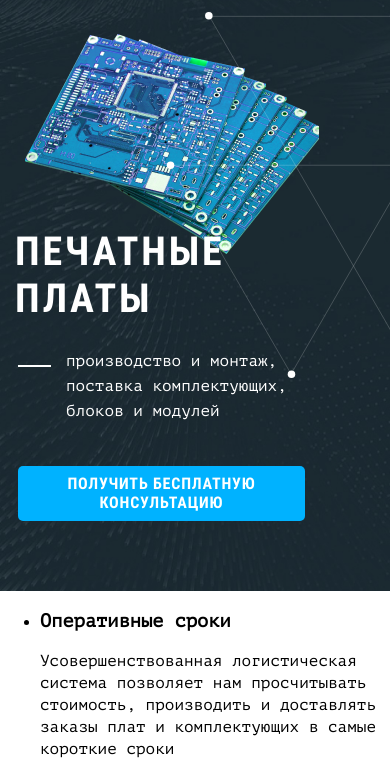
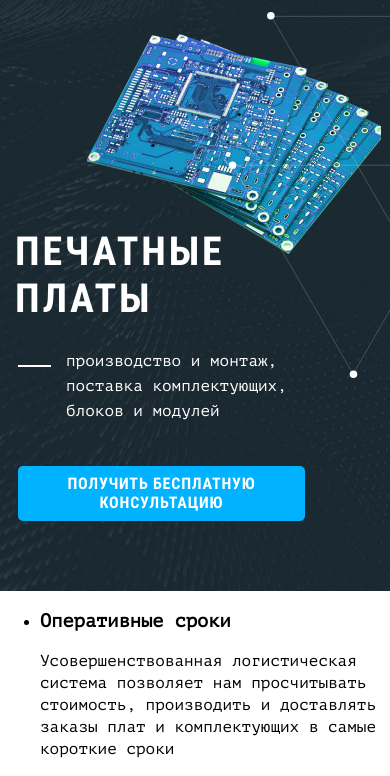
Before and after one commit to Aznaur/SmartDevice, a website: page source/index.html in a window 390 px wide. Shown: the part 58-834 px from the top of the page. Drawn offline with Linux system fonts and the light colour scheme.

Commit message:
Правки

```diff
--- a/source/sass/blocks/start-home.scss
+++ b/source/sass/blocks/start-home.scss
@@ -142,7 +142,7 @@
 
 @media(max-width: 767px) {
   .start-home {
-    width: 277px;
+    width: 87%;
     padding-left: 21px;
     padding-right: 0;
     margin: 0;
```
Also changed, not shown: source/css/style.css, 1 other file.
